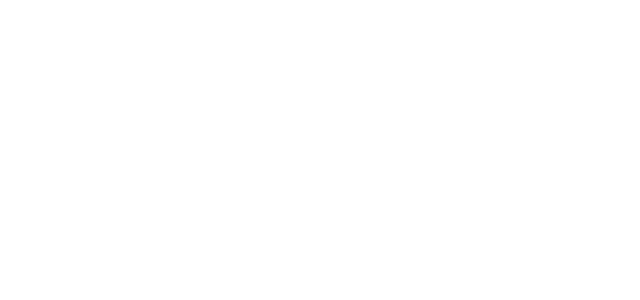
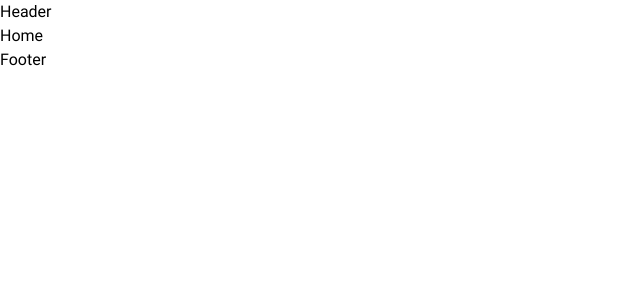
Before and after one commit to TaBracket/online-shop, a React (Vite) app: page / in a window 1280 px wide. Shown: the top 300 px of the page, without its empty margins (0-640 px from the left). Built offline with nearby package versions, Linux system fonts and the light colour scheme.

Commit message:
creating header

```diff
--- a/src/App.jsx
+++ /dev/null
@@ -1,4 +0,0 @@
-import React from "react";
-export default function App() {
-  return <div className=""></div>;
-}
--- /dev/null
+++ b/src/app/App.jsx
@@ -0,0 +1,11 @@
+import React from "react";
+import styles from "./app.module.css";
+import AppRoutes from "../services/routes/AppRoutes";
+
+export default function App() {
+  return (
+    <div>
+      <AppRoutes />
+    </div>
+  );
+}
--- /dev/null
+++ b/src/app/components/Footer.jsx
@@ -0,0 +1,5 @@
+import React from "react";
+
+export default function Footer() {
+  return <div>Footer</div>;
+}
--- /dev/null
+++ b/src/app/components/Header.jsx
@@ -0,0 +1,5 @@
+import React from "react";
+
+export default function Header() {
+  return <div>Header</div>;
+}
--- /dev/null
+++ b/src/layouts/AppLayout.jsx
@@ -0,0 +1,14 @@
+import React from "react";
+import Header from "../app/components/Header";
+import Footer from "../app/components/Footer";
+import App from "../app/App";
+
+export default function AppLayout() {
+  return (
+    <div>
+      <Header />
+      <App />
+      <Footer />
+    </div>
+  );
+}
--- a/src/main.jsx
+++ b/src/main.jsx
@@ -2,11 +2,12 @@
 import { createRoot } from "react-dom/client";
 import "./index.css";
 import { BrowserRouter } from "react-router-dom";
-import App from "./App";
+import AppLayout from "./layouts/AppLayout";
+
 createRoot(document.getElementById("root")).render(
   <StrictMode>
     <BrowserRouter>
-      <App />
+      <AppLayout />
     </BrowserRouter>
   </StrictMode>,
 );
--- /dev/null
+++ b/src/pages/home/Home.jsx
@@ -0,0 +1,5 @@
+import React from "react";
+
+export default function Home() {
+  return <div>Home</div>;
+}
--- /dev/null
+++ b/src/services/routes/AppRoutes.jsx
@@ -0,0 +1,13 @@
+import React from "react";
+import { useRoutes } from "react-router-dom";
+import Home from "../../pages/home/Home";
+
+export default function AppRoutes() {
+  const routes = useRoutes([
+    {
+      path: "/",
+      element: <Home />,
+    },
+  ]);
+  return routes;
+}
```
Also changed, not shown: src/app/app.module.css (added).
